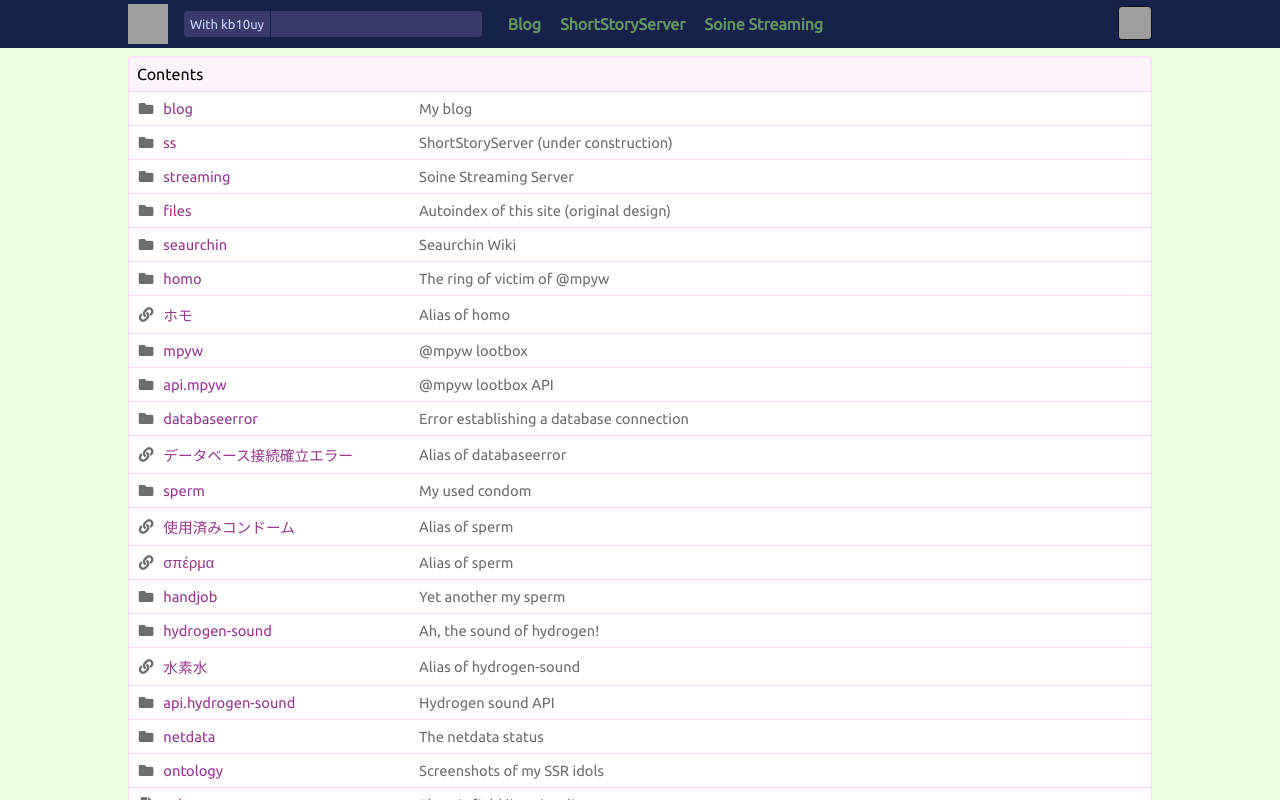
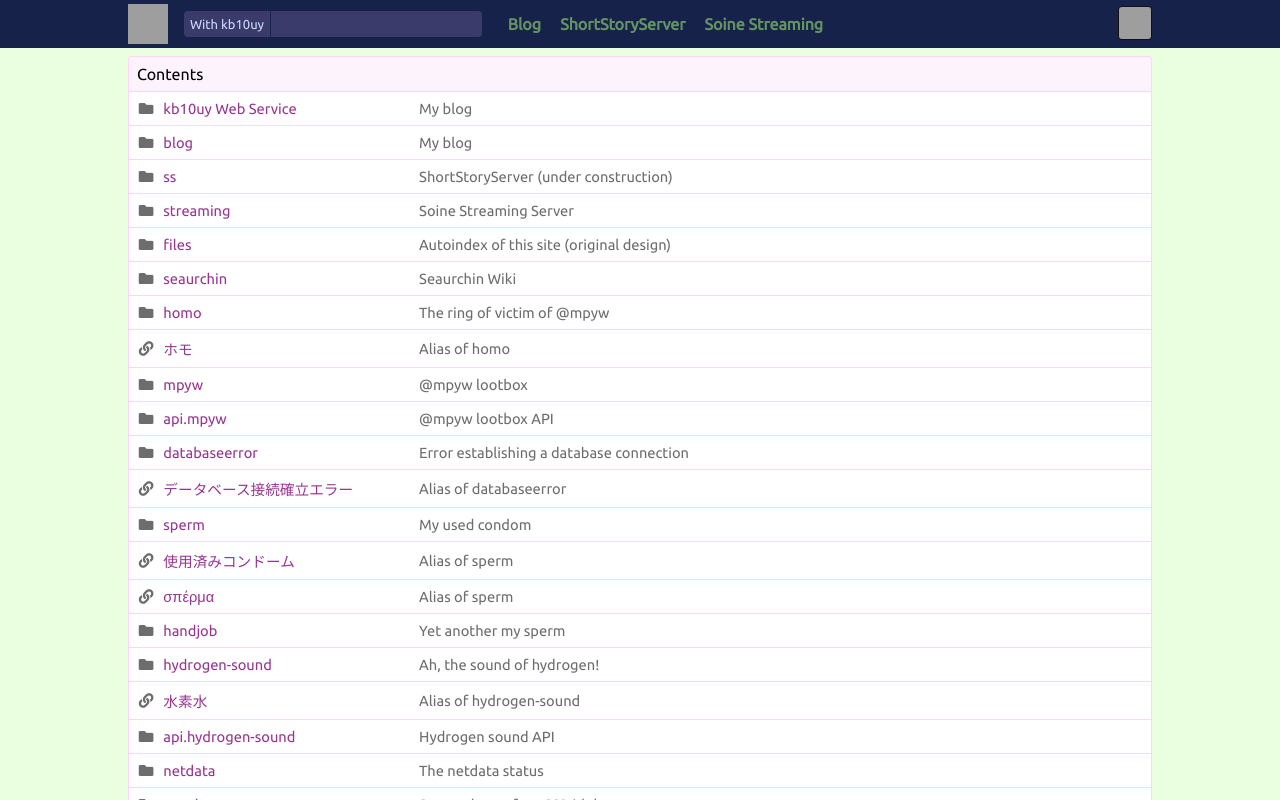
Before and after one commit to kb10uy/kb10uy.org, a Nuxt app: page / in a window 1280 px wide. Shown: the top 800 px of the page. Built offline with nearby package versions, Linux system fonts and the light colour scheme; grey boxes are pictures that could not be loaded.

Commit message:
背景を調整

```diff
--- a/components/aws/AwsJumbotron.vue
+++ b/components/aws/AwsJumbotron.vue
@@ -9,7 +9,8 @@
 <style lang="scss" scoped>
 .jumbotron {
   padding: 0 20px;
-  background-image: url('~assets/img/kws-jumbotron-back.png');
+  background-image: url('~assets/img/kws-jumbotron-back.jpg');
+  background-size: cover;
   .wrap {
     align-items: center;
     margin: 0 auto;
--- a/pages/index.vue
+++ b/pages/index.vue
@@ -6,6 +6,11 @@
       </div>
       <table>
         <tbody>
+          <tr>
+            <td class="icon"><i class="fas fa-fw fa-folder" /></td>
+            <td class="content"><nuxt-link :to="{ name: 'kws' }">kb10uy Web Service</nuxt-link></td>
+            <td class="message">My blog</td>
+          </tr>
           <tr>
             <td class="icon"><i class="fas fa-fw fa-folder" /></td>
             <td class="content"><a href="https://blog.kb10uy.org">blog</a></td>
--- /dev/null
+++ b/pages/kws/index.vue
@@ -0,0 +1,38 @@
+<template>
+  <section>
+    <aws-jumbotron>
+      <h1>限界オタクの未来がここに</h1>
+      <div class="summary">
+        kb10uy へ移行し性癖のトランスフォーメーション（変革）をはじめるメリットと手順をご紹介
+      </div>
+    </aws-jumbotron>
+
+    <aws-wrap>
+      <h1>製品を調べる</h1>
+      <h2><nuxt-link :to="{ name: 'kws-ec2' }">kb10uy EC2</nuxt-link></h2>
+      <h2><nuxt-link :to="{ name: 'kws-s3' }">kb10uy S3</nuxt-link></h2>
+    </aws-wrap>
+  </section>
+</template>
+
+<script>
+import Vue from 'vue';
+import AwsServiceHeader from '~/components/aws/AwsServiceHeader.vue';
+import AwsJumbotron from '~/components/aws/AwsJumbotron.vue';
+import AwsWrap from '~/components/aws/AwsWrap.vue';
+
+export default Vue.extend({
+  layout: 'aws',
+  components: {
+    AwsServiceHeader,
+    AwsJumbotron,
+    AwsWrap,
+  },
+
+  head() {
+    return {
+      title: 'kb10uy EC2 (性的かつスケーラブルなオナホール上の仮想ペニスホスティング) | KWS',
+    }
+  }
+});
+</script>
```
